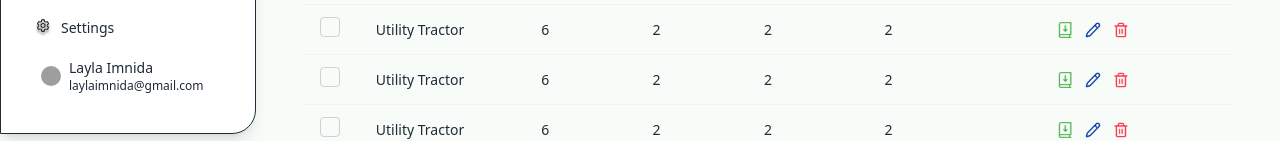
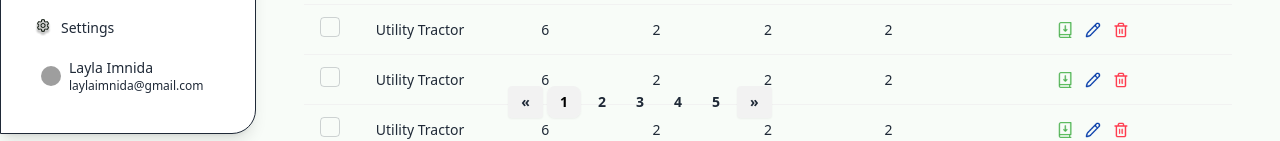
Before and after one commit to Arzion032/binhi-fms-frontend, a React (Vite) app: page /inventory in a window 1280 px wide. Shown: the part 666-807 px from the top of the page. Built offline with nearby package versions, Linux system fonts and the light colour scheme; grey boxes are pictures that could not be loaded.

Commit message:
Membership Management

```diff
--- a/src/components/Inventory.jsx
+++ b/src/components/Inventory.jsx
@@ -822,19 +822,28 @@ export default function EquipmentPage() {
 
 
     {/* Pagination */}
-    <div className="flex justify-center items-center p-4 space-x-2 text-gray-500 text-sm">
-      <button className="px-2">&lt;</button>
-      {[1, 2, 3, 4, 5].map((num) => (
+    <div className="fixed bottom-0 left-0 w-full py-4">
+  <div className="flex justify-center">
+    <div className="flex items-center gap-1">
+      <button className="btn btn-sm hover:bg-[#D9D9D9] rounded">«</button>
+
+      {[1, 2, 3, 4, 5].map((page) => (
         <button
-          key={num}
-          className={`w-8 h-8 rounded ${num === 1 ? "bg-gray-300" : "hover:bg-gray-200"}`}
+          key={page}
+          className={`btn btn-sm ${
+            page === 1
+              ? 'bg-gray-300 text-black'
+              : 'btn-ghost text-gray-600 hover:bg-[#D9D9D9] hover:text-black'
+          }`}
         >
-          {num}
+          {page}
         </button>
       ))}
-      <span>...</span>
-      <button className="px-2">&gt;</button>
+
+      <button className="btn btn-sm hover:bg-[#D9D9D9] rounded">»</button>
     </div>
+  </div>
+  </div>
   </div>
 </div>
 
@@ -1207,7 +1216,7 @@ export default function EquipmentPage() {
     </thead>
     <tbody>
       {rows.map((row) => (
-        <tr key={row.id} className="bg-[#F8FCF8] border-b border-gray-200 text-center">
+        <tr key={row.id} className="bg-[#F8FCF8] border-gray-200 text-center">
           <td>
             <input type="checkbox" className="checkbox checkbox-sm rounded" />
           </td>
@@ -1650,21 +1659,29 @@ export default function EquipmentPage() {
 
             {/* Pagination */}
 
-      <nav className="flex justify-center bg-[#F8FCF8] items-center space-x-3 py-6 text-gray-500 text-sm select-none" aria-label="Pagination">
-        <button aria-label="Previous page" className="p-2 hover:text-gray-700">
-          <FontAwesomeIcon icon={faChevronLeft} />
+      {/* Pagination */}
+     <div className="fixed bottom-0 left-0 w-full py-4">
+  <div className="flex justify-center">
+    <div className="flex items-center gap-1">
+      <button className="btn btn-sm hover:bg-[#D9D9D9] rounded">«</button>
+
+      {[1, 2, 3, 4, 5].map((page) => (
+        <button
+          key={page}
+          className={`btn btn-sm ${
+            page === 1
+              ? 'bg-gray-300 text-black'
+              : 'btn-ghost text-gray-600 hover:bg-[#D9D9D9] hover:text-black'
+          }`}
+        >
+          {page}
         </button>
-        <button aria-current="page" className="bg-gray-300 rounded-md px-4 py-2 font-semibold text-black cursor-default">
-          1
-        </button>
-        {[2, 3, 4, 5].map((page) => (
-          <button key={page} className="px-4 py-2 rounded-md hover:bg-gray-200">{page}</button>
-        ))}
-        <span className="px-2 py-2">...</span>
-        <button aria-label="Next page" className="p-2 hover:text-gray-700">
-          <FontAwesomeIcon icon={faChevronRight} />
-        </button>
-      </nav>
+      ))}
+
+      <button className="btn btn-sm hover:bg-[#D9D9D9] rounded">»</button>
+    </div>
+  </div>
+  </div>
     </div>
     </div>
     </div>
```
